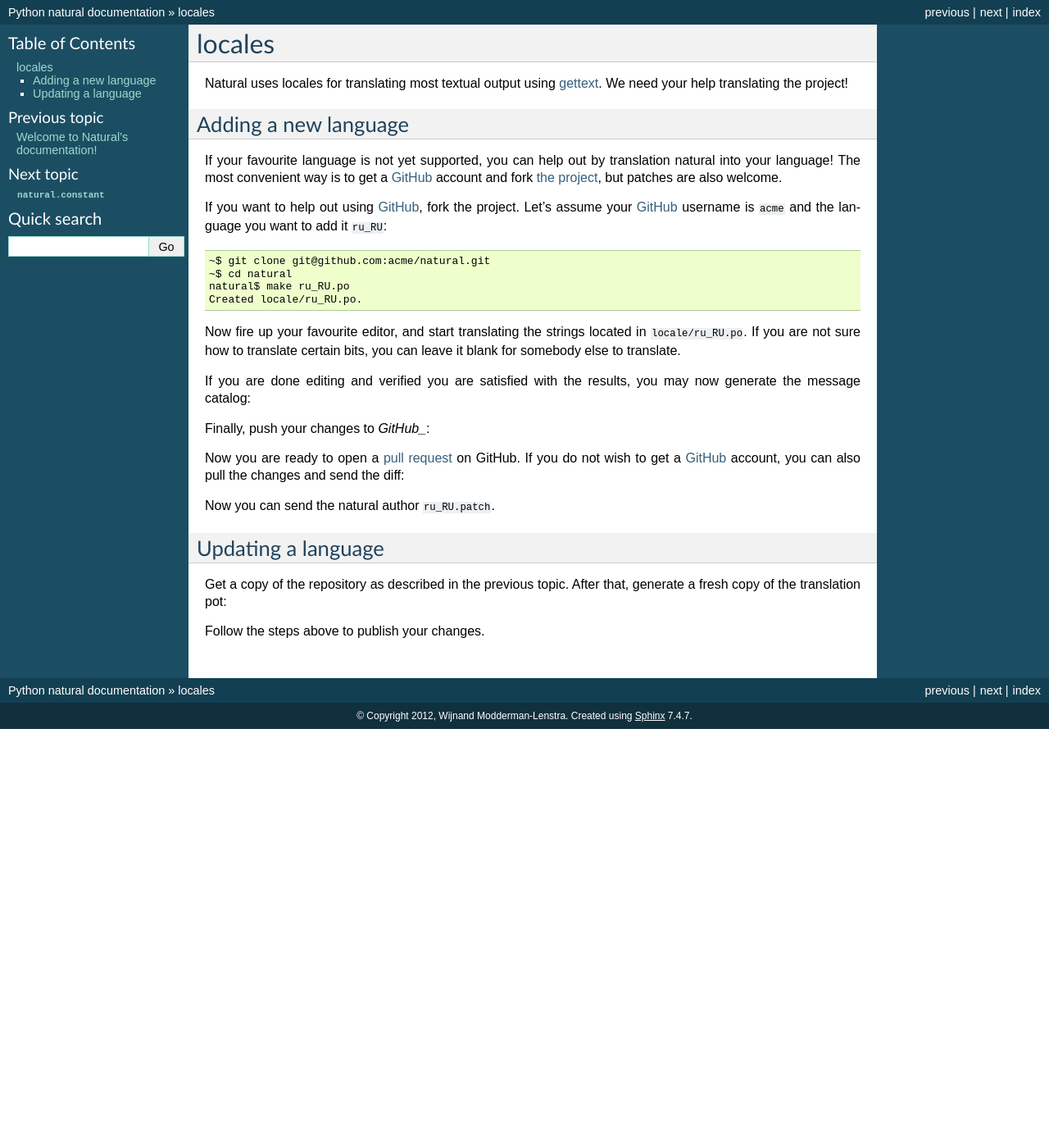
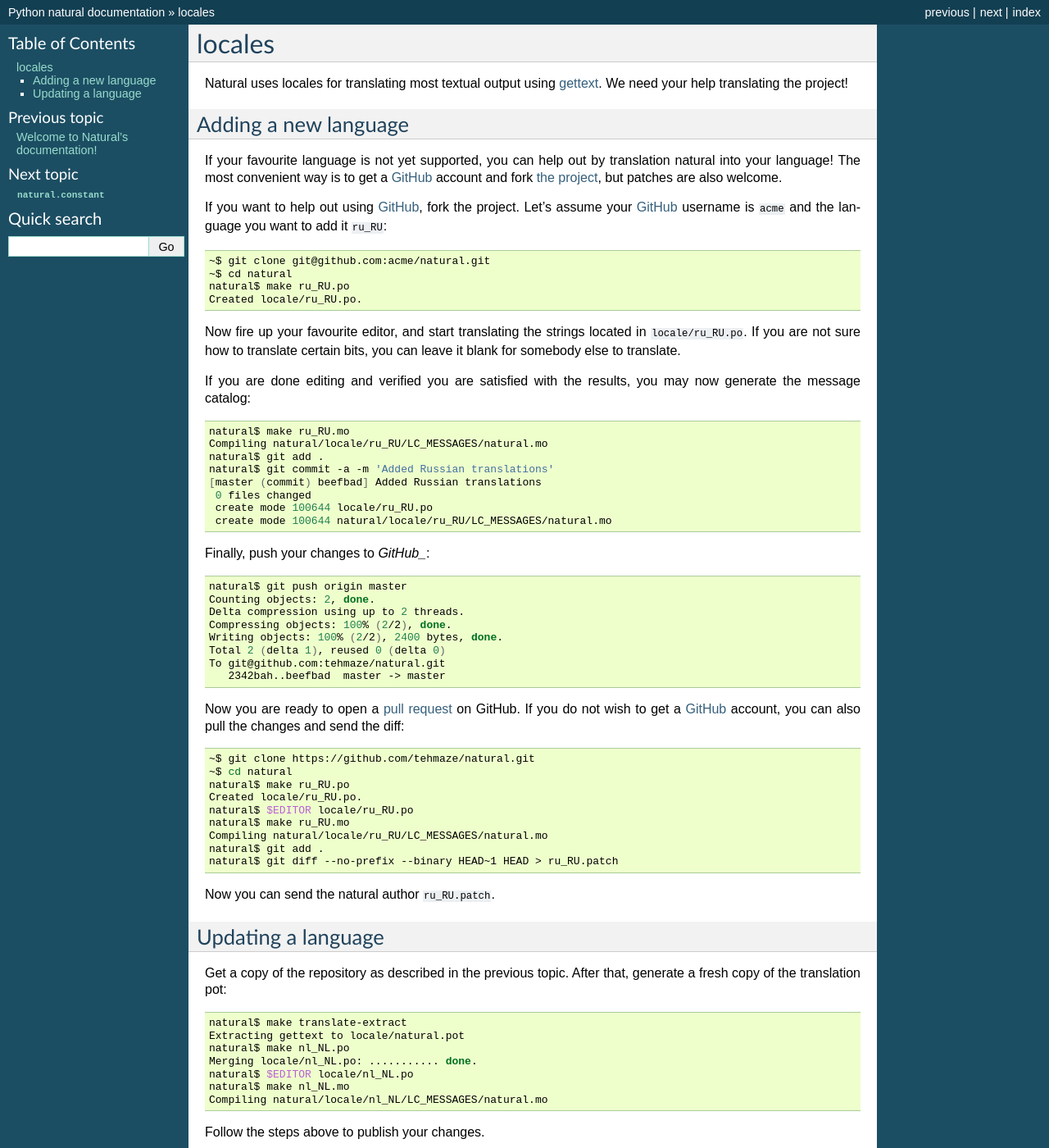
Before and after one commit to tehmaze/natural, a Sphinx documentation site: the page built from docs/locales.txt, in a window 1280 px wide and 1400 px high. Shown: the whole window at 82% size. Built offline with Sphinx 7.4.7, drawn with Linux system fonts in a browser that asks for light colours.

```diff
--- a/docs/locales.txt
+++ b/docs/locales.txt
@@ -26,7 +26,7 @@ can leave it blank for somebody else to translate.
 If you are done editing and verified you are satisfied with the results, you
 may now generate the message catalog:
 
-.. highlight:: bash
+.. code-block:: bash
 
    natural$ make ru_RU.mo
    Compiling natural/locale/ru_RU/LC_MESSAGES/natural.mo
@@ -39,7 +39,7 @@ may now generate the message catalog:
 
 Finally, push your changes to `GitHub_`:
 
-.. highlight:: bash
+.. code-block:: bash
 
    natural$ git push origin master
    Counting objects: 2, done.
@@ -53,7 +53,7 @@ Finally, push your changes to `GitHub_`:
 Now you are ready to open a `pull request`_ on GitHub. If you do not wish to
 get a `GitHub`_ account, you can also pull the changes and send the diff:
 
-.. highlight:: bash
+.. code-block:: bash
 
    ~$ git clone https://github.com/tehmaze/natural.git
    ~$ cd natural
@@ -73,7 +73,7 @@ Updating a language
 Get a copy of the repository as described in the previous topic. After that,
 generate a fresh copy of the translation pot:
 
-.. highlight:: bash
+.. code-block:: bash
 
    natural$ make translate-extract
    Extracting gettext to locale/natural.pot
```
